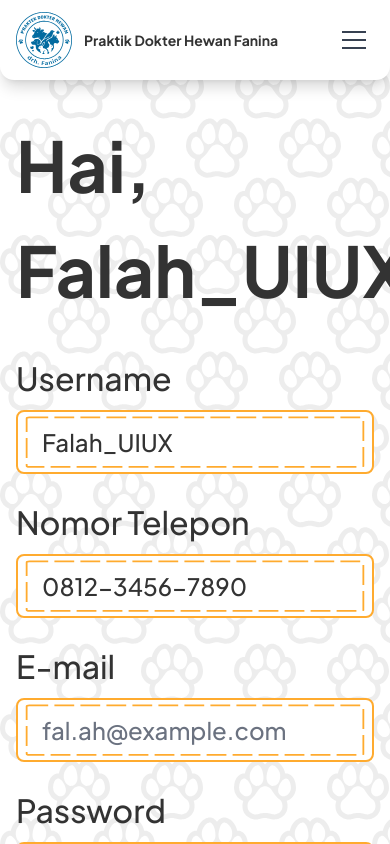
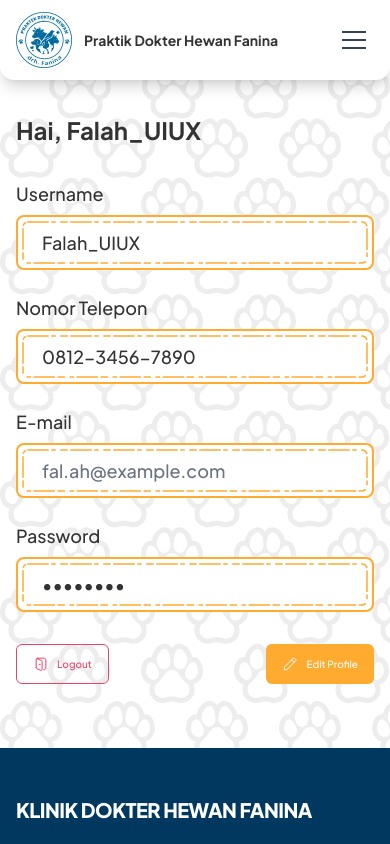
Before and after one commit to gantarimentari/compro-PAD, a Next.js app: page /profile in a window 390 px wide. Shown: the top 844 px of the page. Built offline with nearby package versions, Linux system fonts and the light colour scheme.

Commit message:
add responsive on profile

```diff
--- a/components/contents/UserProfile.jsx
+++ b/components/contents/UserProfile.jsx
@@ -3,6 +3,7 @@
 import React, { useState, useEffect } from 'react';
 import { UserIcon, LogOutDoor, PencilIcon,DocumentIcon} from '@ds/icons/UIIcons';
 import Link from 'next/link';
+// import { ModalDashedBorder } from '@ds/frame/garisputus';
 
 // DUMMY DATA
 
@@ -14,28 +15,33 @@ const MOCK_USER_DATA = {
 };
 
 // SVG Component untuk border putus-putus
-const ModalDashedBorder = ({ className }) => (
+const ModalDashedBorder = ({ className, style = {} }) => (
     <svg
         className={className}
-        width="100%"
-        height="100%"
-        viewBox="0 0 663 297"
-        fill="none"
-        xmlns="http://www.w3.org/2000/svg"
+        style={{
+            ...style,
+            left: '4px',
+            top: '4px',
+            right: '4px',
+            bottom: '4px',
+            width: 'calc(100% - 8px)',
+            height: 'calc(100% - 8px)',
+        }}
         preserveAspectRatio="none"
-        style={{ overflow: 'visible' }}
     >
         <rect
-              x="8.9"
-              y="7.9"
-              width="645.2"
-              height="282.2"
-              rx="5.1"
-              className="stroke-accent-yellow-300"
-              strokeWidth="1.8"
+              x="1"
+              y="1"
+              width="calc(100% - 2px)"
+              height="calc(100% - 2px)"
+              rx="5"
+              ry="5"
+              stroke="rgb(255, 171, 47)"
+              strokeWidth="1.5"
               strokeLinecap="square"
               strokeLinejoin="round"
-              strokeDasharray="18 8"
+              strokeDasharray="20 4 3 6 6 4"
+              fill="none"
               vectorEffect="non-scaling-stroke"
         />
     </svg>
@@ -65,43 +71,43 @@ const PasswordGroup = ({ isEditing, onPasswordChangeClick, password }) => {
 
         return (
             <div className="space-y-6">
-                <p className="text-h-4 font-medium text-accent-neutral-1000 ">
+                <p className="text-h-7 font-medium text-accent-neutral-1000 ">
                     Edit Password
                 </p>
 
                 <div className="space-y-6">
                     <div>
-                        <label className="block text-h-6 font-medium text-accent-neutral-1000 mb-2">Password Lama</label>
+                        <label className="block text-body-1 font-medium text-accent-neutral-1000 mb-2">Password Lama</label>
                         <div className="relative bg-white rounded-lg border-2 border-accent-yellow-300 p-1">
                             {/* Modal Border SVG - Garis Putus-putus dengan jarak dari border */}
-                            <ModalDashedBorder className="absolute inset-0 w-full h-full z-0 pointer-events-none p-1" />
+                            <ModalDashedBorder className="absolute pointer-events-none z-2" />
                             <input
                                 type="password"
-                                className="relative pl-4  z-10 w-full p-3 text-h-7 font-medium bg-transparent rounded-lg focus:outline-none text-accent-neutral-1000"
+                                className="relative pl-4  z-10 w-full p-3 text-body-1 font-medium bg-transparent rounded-lg focus:outline-none text-accent-neutral-1000"
                             />
                         </div>
                     </div>
 
                     <div>
-                        <label className="block text-h-6 font-medium text-accent-neutral-1000 mb-2">Password Baru</label>
+                        <label className="block text-body-1 font-medium text-accent-neutral-1000 mb-2">Password Baru</label>
                         <div className="relative bg-white rounded-lg border-2 border-accent-yellow-300 p-1">
                             {/* Modal Border SVG - Garis Putus-putus dengan jarak dari border */}
-                            <ModalDashedBorder className="absolute inset-0 w-full h-full z-0 pointer-events-none p-1" />
+                            <ModalDashedBorder className="absolute pointer-events-none z-2" />
                             <input
                                 type="password"
-                                className="relative pl-4  z-10 w-full p-3 text-h-7 font-medium bg-transparent rounded-lg focus:outline-none text-accent-neutral-1000"
+                                className="relative pl-4  z-10 w-full p-3 text-body-1 font-medium bg-transparent rounded-lg focus:outline-none text-accent-neutral-1000"
                             />
                         </div>
                     </div>
 
                     <div>
-                        <label className="block text-h-6 font-medium text-accent-neutral-1000 mb-2">Konfirmasi Password Baru</label>
+                        <label className="block text-body-1 font-medium text-accent-neutral-1000 mb-2">Konfirmasi Password Baru</label>
                         <div className="relative bg-white rounded-lg border-2 border-accent-yellow-300 p-1">
                             {/* Modal Border SVG - Garis Putus-putus dengan jarak dari border */}
-                            <ModalDashedBorder className="absolute inset-0 w-full h-full z-0 pointer-events-none p-1" />
+                            <ModalDashedBorder className="absolute pointer-events-none z-2" />
                             <input
                                 type="password"
-                                className="relative pl-4 z-10 w-full p-3 text-h-7 font-medium bg-transparent rounded-lg focus:outline-none text-accent-neutral-1000"
+                                className="relative pl-4 z-10 w-full p-3 text-body-1 font-medium bg-transparent rounded-lg focus:outline-none text-accent-neutral-1000"
                             />
                         </div>
                     </div>
@@ -119,33 +125,33 @@ const PasswordGroup = ({ isEditing, onPasswordChangeClick, password }) => {
 // --- Helper Component untuk Input (DIUBAH agar support type="password") ---
 const InputGroup = ({ label, value, isEditing, readOnly, as = 'input', type = 'text' }) => (
     <div>
-        <label className="block text-h-6 font-medium text-accent-neutral-1000 mb-2">{label}</label>
+        <label className="block text-body-1 font-medium text-accent-neutral-1000 mb-2">{label}</label>
         {isEditing && as === 'input' ? (
             <div className="relative bg-white rounded-lg border-2 border-accent-yellow-300 p-1 ">
-                <ModalDashedBorder className="absolute inset-0 w-full h-full z-0 pointer-events-none p-1" />
+                <ModalDashedBorder className="absolute pointer-events-none z-2" />
                 <input
                     type={type}
                     defaultValue={type !== 'password' ? value : ''}
                     readOnly={readOnly}
-                    className={`relative pl-4 z-10 text-h-7 font-medium text-accent-neutral-1000 w-full p-3 bg-transparent rounded-lg focus:outline-none ${readOnly ? 'text-gray-500' : 'text-accent-neutral-1000'}`}
+                    className={`relative pl-4 z-10 text-body-1 font-medium text-accent-neutral-1000 w-full p-3 bg-transparent rounded-lg focus:outline-none ${readOnly ? 'text-gray-500' : 'text-accent-neutral-1000'}`}
                 />
             </div>
         ) : isEditing && as === 'textarea' ? (
             <div className="relative bg-white rounded-lg border-2 border-accent-yellow-300 p-1">
                 {/* Modal Border SVG - Garis Putus-putus dengan jarak dari border */}
-                <ModalDashedBorder className="absolute inset-0 w-full h-full z-0 pointer-events-none p-1" />
+                <ModalDashedBorder className="absolute pointer-events-none z-2" />
                 <textarea
                     defaultValue={value}
                     readOnly={readOnly}
                     rows="3"
-                    className={`relative pl-4 z-10 text-h-7 font-medium w-full p-3 bg-transparent rounded-lg focus:outline-none ${readOnly ? 'text-gray-500' : 'text-accent-neutral-1000'}`}
+                    className={`relative pl-4 z-10 text-body-1 font-medium w-full p-3 bg-transparent rounded-lg focus:outline-none ${readOnly ? 'text-gray-500' : 'text-accent-neutral-1000'}`}
                 />
             </div>
         ) : (
             // Mode View
             <div className="relative bg-white rounded-lg border-2 border-accent-yellow-300">
-                <ModalDashedBorder className="absolute inset-0 pointer-events-none rounded-lg p-1 " />
-                <div className={`relative z-10 w-full pl-6 p-3 text-h-7 font-medium ${readOnly ? 'text-gray-500' : 'text-accent-neutral-1000'}`}>
+                <ModalDashedBorder className="absolute pointer-events-none z-2" />
+                <div className={`relative z-10 w-full pl-6 p-3 text-body-1 font-medium ${readOnly ? 'text-gray-500' : 'text-accent-neutral-1000'}`}>
                     {type === 'password' ? '••••••••' : value}
                 </div>
             </div>
@@ -194,7 +200,7 @@ export default function UserProfile() {
 
                 {/* Header */}
                 <div className="mb-8">
-                    <p className="text-h-3 font-bold text-accent-neutral-1000">Hai, {userProfile.username}</p>
+                    <p className="sm:text-h-5 text-h-7 font-bold text-accent-neutral-1000">Hai, {userProfile.username}</p>
                 </div>
 
                 {/* Konten Utama Profil */}
@@ -205,31 +211,30 @@ export default function UserProfile() {
                 />
 
                 {/* Tombol Aksi */}
-                <div className="flex justify-between mt-8">
+                <div className={`flex gap-2 mt-8 ${isEditing ? 'justify-end' : 'justify-between'}`}>
                     {isEditing ? (
                         <>
                             <button
 
                                 onClick={handleToggleEdit}
-                                className="px-6
+                                className="sm:px-6 px-4 sm:py-4 py-1
                                 font-bold
-                                py-4
                                 h-10
                                 bg-transparent
-                                text-body-2
+                                sm:text-body-2 text-body-5
                                 transition ease-out duration-300
                                 text-accent-red-300
-                                border border-accent-red-300 rounded-lg
+                                border border-accent-red-300 rounded-md
                                 hover:bg-accent-red-300 hover:text-white
                                 font-medium flex items-center justify-center gap-2"
                             >
-                                Batal
+                                Batal Perubahan
                             </button>
                             <button
                                 onClick={handleToggleEdit}
-                                className="px-6 py-4 h-10 font-bold bg-accent-yellow-300 border-accent-yellow-300 ease-out duration-300 text-body-2 text-white  rounded-lg hover:bg-accent-yellow-400 transition  font-medium flex items-center justify-center gap-2"
+                                className="sm:px-6 px-4 sm:py-4 py-1 h-10 font-bold bg-accent-blue-400 border-accent-blue-400 ease-out duration-300 sm:text-body-2 text-body-5  text-white  rounded-md hover:bg-accent-blue-500 transition  font-medium flex items-center justify-center gap-2"
                             >
-                                <DocumentIcon className="w-5 h-5" />
+                                <DocumentIcon className="sm:w-5 sm:h-5 w-4 w-4" />
                                 <span>Simpan Perubahan</span>
                             </button>
                         </>
@@ -239,28 +244,27 @@ export default function UserProfile() {
                             href="/"
                                 onClick={() => console.log('Logout clicked')}
 
-                                className="px-6
+                                className="sm:px-6 px-4 sm:py-4 py-1
                                 font-bold
-                                py-4
                                 h-10
                                 bg-transparent
-                                text-body-2
+                                sm:text-body-2 text-body-5
                                 transition ease-out duration-300
                                 text-accent-red-300
-                                border border-accent-red-300 rounded-lg
+                                border border-accent-red-300 rounded-md
                                 hover:bg-accent-red-300 hover:text-white
                                 font-medium flex items-center justify-center gap-2"
                             >
-                                <LogOutDoor className="w-5 h-5" />
+                                <LogOutDoor className="sm:w-5 sm:h-5 w-4 h-4" />
                                 <span>Logout</span>
 
                             </Link>
 
                             <button
                                 onClick={handleToggleEdit}
-                                className="px-6 py-4 h-10 font-bold bg-accent-yellow-300 border-accent-yellow-300 ease-out duration-300 text-body-2 text-white  rounded-lg hover:bg-accent-yellow-400 transition  font-medium flex items-center justify-center gap-2"
+                                className="sm:px-6 px-4 sm:py-4 py-1 h-10 font-bold bg-accent-yellow-300 border-accent-yellow-300 ease-out duration-300 sm:text-body-2 text-body-5 text-white rounded-md hover:bg-accent-yellow-400 transition font-medium flex items-center justify-center gap-2"
                             >
-                                <PencilIcon className="w-5 h-5" />
+                                <PencilIcon className="sm:w-5 sm:h-5 w-4 h-4" />
                                 <span>Edit Profile</span>
                             </button>
                         </>
```
